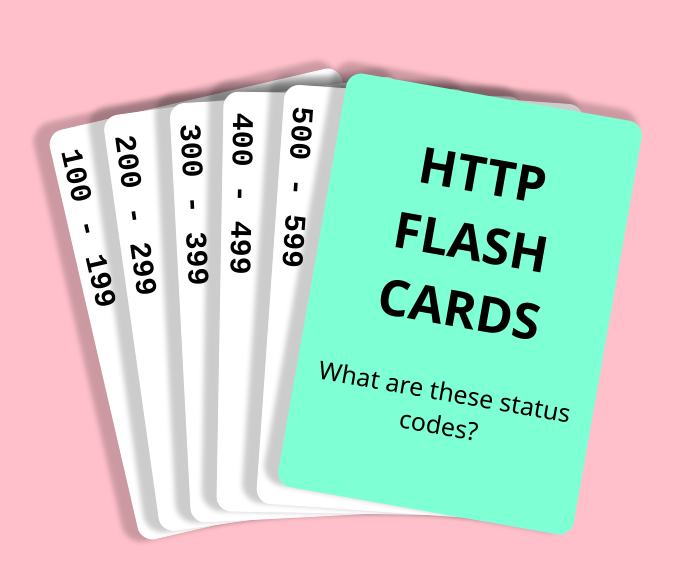
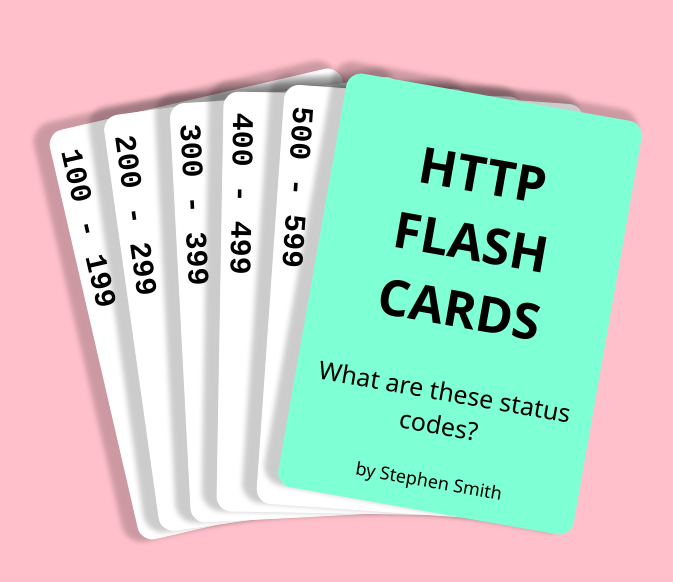
Before and after one commit to smith-sj/CSS-only-flash-cards, a plain HTML site: page index.html in a window 1280 px wide. Shown: the part 216-798 px from the top of the page, without its empty margins (280-953 px from the left). Drawn offline with Linux system fonts and the light colour scheme.

Commit message:
added signature

```diff
--- a/index.html
+++ b/index.html
@@ -58,7 +58,8 @@
 
         <div class="titleCard" id="card6">
             <h1>HTTP FLASH CARDS</h1>
-            <span class="titleSpan">What are these status codes?</span>
+            <span class="titleSpan">What are these status codes?</span><br>
+            <span class="signature">by Stephen Smith</span>
         </div>
 
     </div>
--- a/style.css
+++ b/style.css
@@ -81,6 +81,9 @@ span {
   font-family: 'Segoe UI', Tahoma, Geneva, Verdana, sans-serif;
 }
 
+.signature {
+  font-size: 3.5vw;
+}
 
 h2 {
   writing-mode: vertical-rl;
@@ -309,6 +312,10 @@ input:checked + #card5 {
         margin-bottom: 10px;
         }
 
+        .signature {
+          font-size: 18px;
+        }
+
         h2 {
         writing-mode: vertical-rl;
         font-size: 30px;
```
